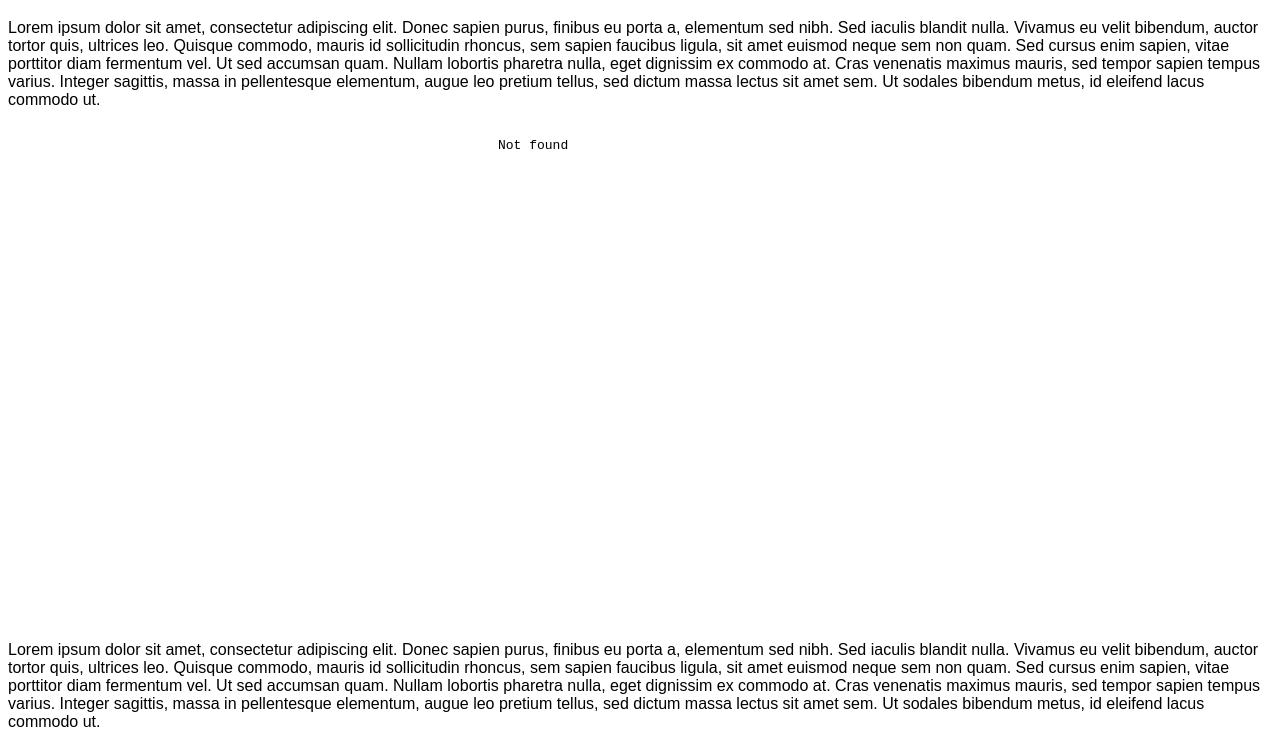
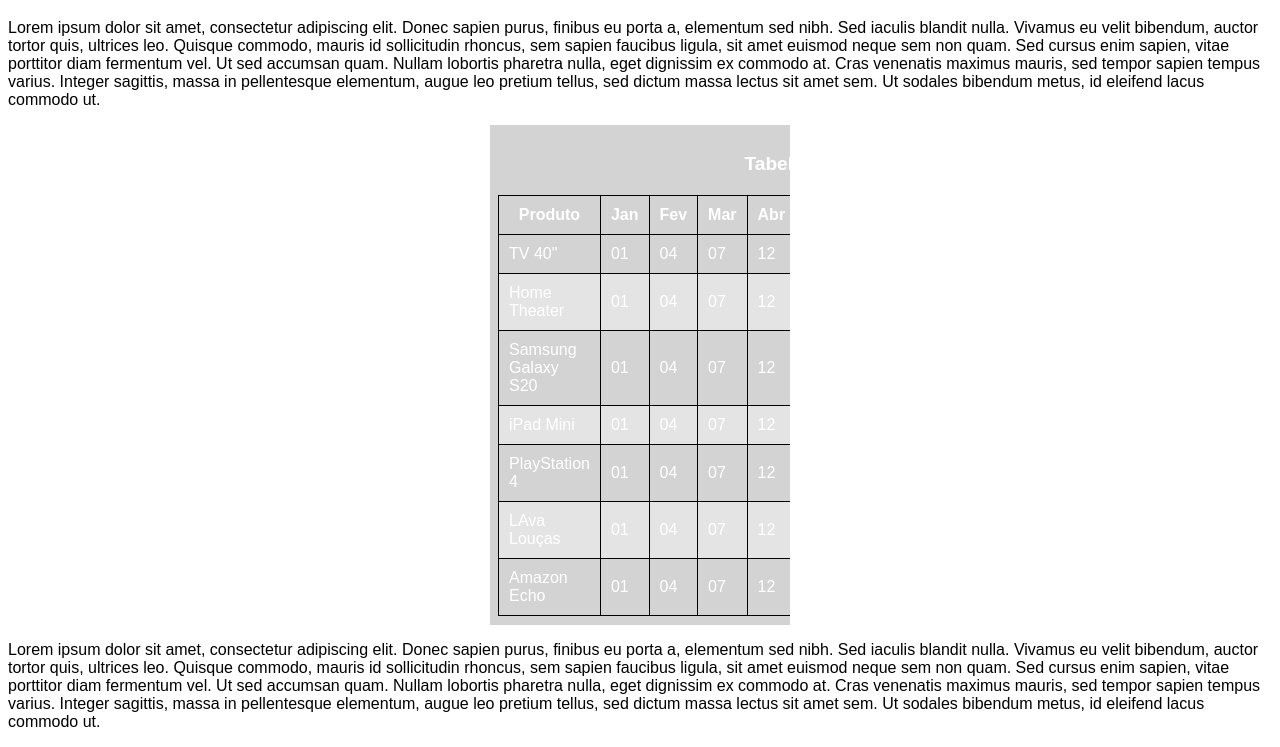
Before and after one commit to Thayghethy/html-css, a plain HTML site: page Exercicios/Ex024/iframe002.html in a window 1280 px wide. Shown: the part 61-808 px from the top of the page. Drawn offline with Linux system fonts and the light colour scheme.

Commit message:
ataulizado exercicio

```diff
--- a/Exercicios/Ex024/iframe002.html
+++ b/Exercicios/Ex024/iframe002.html
@@ -19,7 +19,9 @@
     <h1>Teste com iframe</h1>
     <p>Lorem ipsum dolor sit amet, consectetur adipiscing elit. Donec sapien purus, finibus eu porta a, elementum sed nibh. Sed iaculis blandit nulla. Vivamus eu velit bibendum, auctor tortor quis, ultrices leo. Quisque commodo, mauris id sollicitudin rhoncus, sem sapien faucibus ligula, sit amet euismod neque sem non quam. Sed cursus enim sapien, vitae porttitor diam fermentum vel. Ut sed accumsan quam. Nullam lobortis pharetra nulla, eget dignissim ex commodo at. Cras venenatis maximus mauris, sed tempor sapien tempus varius. Integer sagittis, massa in pellentesque elementum, augue leo pretium tellus, sed dictum massa lectus sit amet sem. Ut sodales bibendum metus, id eleifend lacus commodo ut.</p>
 
-    <iframe src="pag001.html" frameborder="0" height="500" width="500"></iframe>
+    <iframe src="paginas-extras/pag001.html" frameborder="0" height="500" width="500">
+        <p>Infelizmente seu navegador não é compatível</p>
+    </iframe>
 
     <p>Lorem ipsum dolor sit amet, consectetur adipiscing elit. Donec sapien purus, finibus eu porta a, elementum sed nibh. Sed iaculis blandit nulla. Vivamus eu velit bibendum, auctor tortor quis, ultrices leo. Quisque commodo, mauris id sollicitudin rhoncus, sem sapien faucibus ligula, sit amet euismod neque sem non quam. Sed cursus enim sapien, vitae porttitor diam fermentum vel. Ut sed accumsan quam. Nullam lobortis pharetra nulla, eget dignissim ex commodo at. Cras venenatis maximus mauris, sed tempor sapien tempus varius. Integer sagittis, massa in pellentesque elementum, augue leo pretium tellus, sed dictum massa lectus sit amet sem. Ut sodales bibendum metus, id eleifend lacus commodo ut.</p>
 </body>
```
